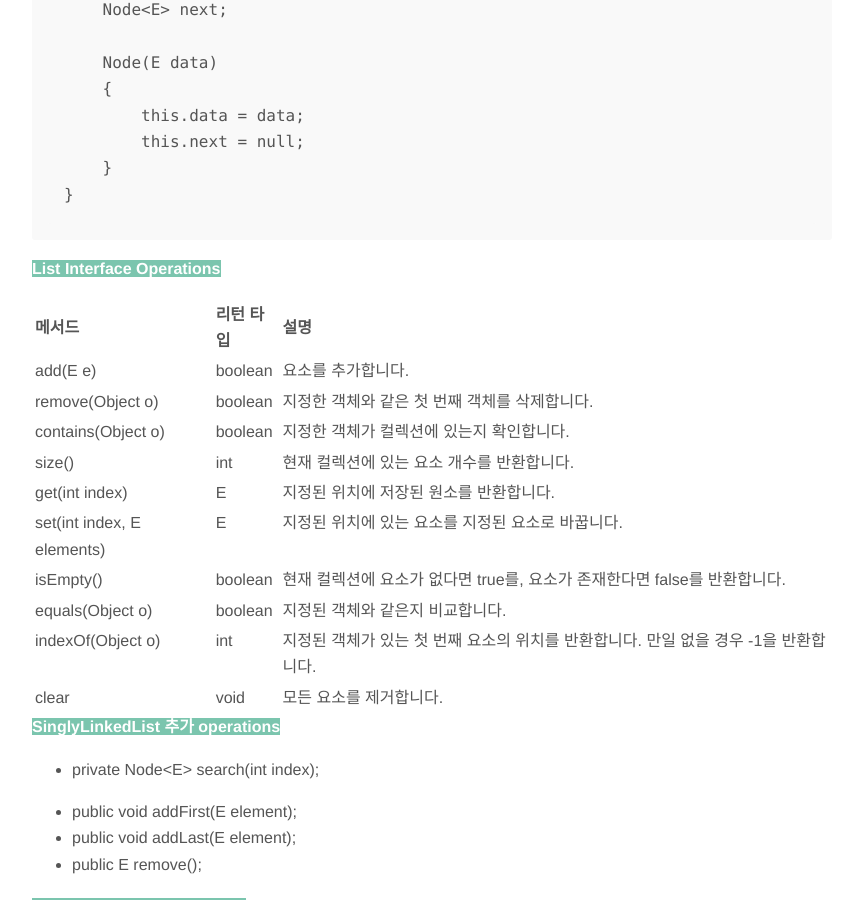
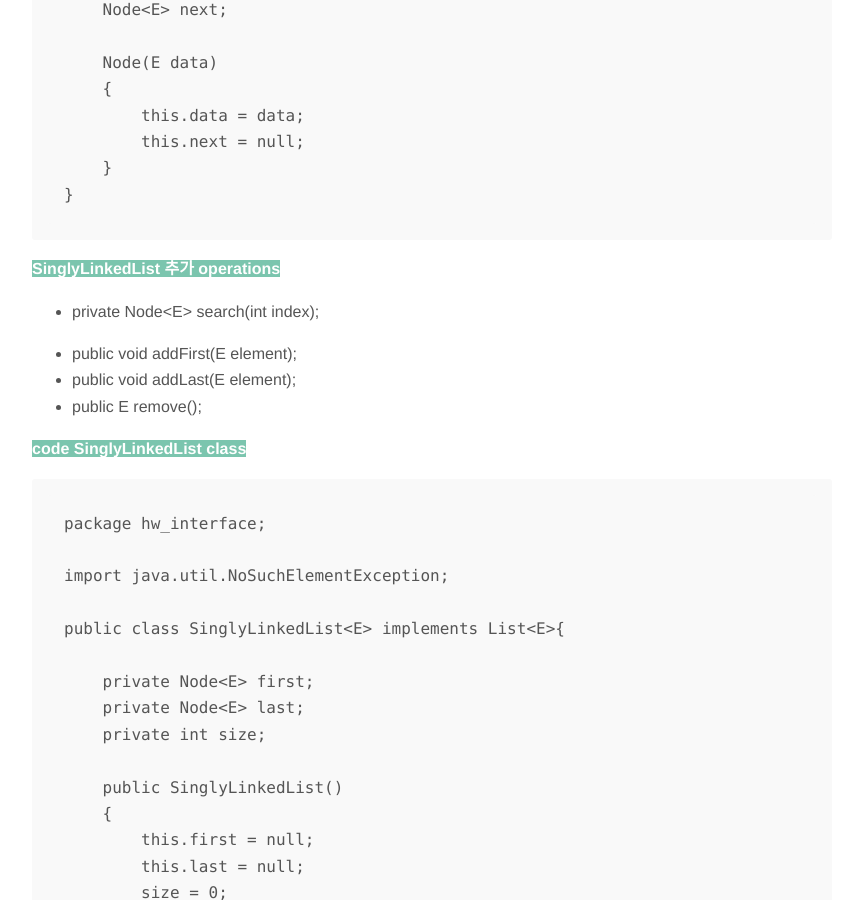
Before and after one commit to hyunwlee-dev/TIL, a Jekyll site: the page built from _posts/2021-09-30-til.md, in a window 1280 px wide and 900 px high, scrolled down 531 px. Shown: the whole window, without its empty margins (208-1065 px from the left). Built offline with Jekyll 4.4.1, drawn with Linux system fonts in a browser that asks for light colours; nearby versions of some CDN libraries.

Commit message:
modified:   _posts/2021-09-30-til.md

````diff
--- a/_posts/2021-09-30-til.md
+++ b/_posts/2021-09-30-til.md
@@ -22,23 +22,6 @@ public class Node<E> {
     }
 }
 ```
-
-
-
-<span style="background-color:#7BC5AE; color:white"><strong>List Interface Operations</strong></span>
-
-| 메서드                     | 리턴 타입 | 설명                                                         |
-| :------------------------- | :-------- | :----------------------------------------------------------- |
-| add(E e)                   | boolean   | 요소를 추가합니다.                                           |
-| remove(Object o)           | boolean   | 지정한 객체와 같은 첫 번째 객체를 삭제합니다.                |
-| contains(Object o)         | boolean   | 지정한 객체가 컬렉션에 있는지 확인합니다.                    |
-| size()                     | int       | 현재 컬렉션에 있는 요소 개수를 반환합니다.                   |
-| get(int index)             | E         | 지정된 위치에 저장된 원소를 반환합니다.                      |
-| set(int index, E elements) | E         | 지정된 위치에 있는 요소를 지정된 요소로 바꿉니다.            |
-| isEmpty()                  | boolean   | 현재 컬렉션에 요소가 없다면 true를, 요소가 존재한다면 false를 반환합니다. |
-| equals(Object o)           | boolean   | 지정된 객체와 같은지 비교합니다.                             |
-| indexOf(Object o)          | int       | 지정된 객체가 있는 첫 번째 요소의 위치를 반환합니다. 만일 없을 경우 -1을 반환합니다. |
-| clear                      | void      | 모든 요소를 제거합니다.                                      |
 
 
 
````
